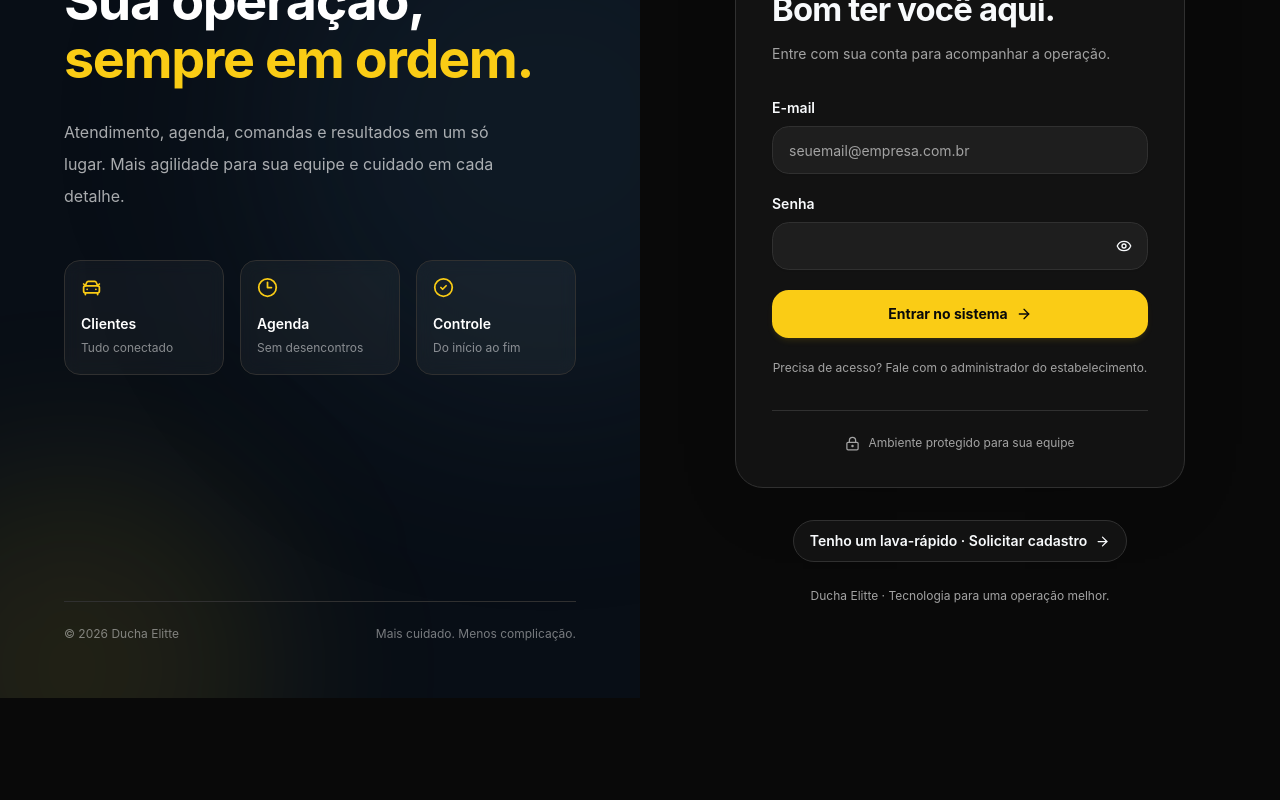
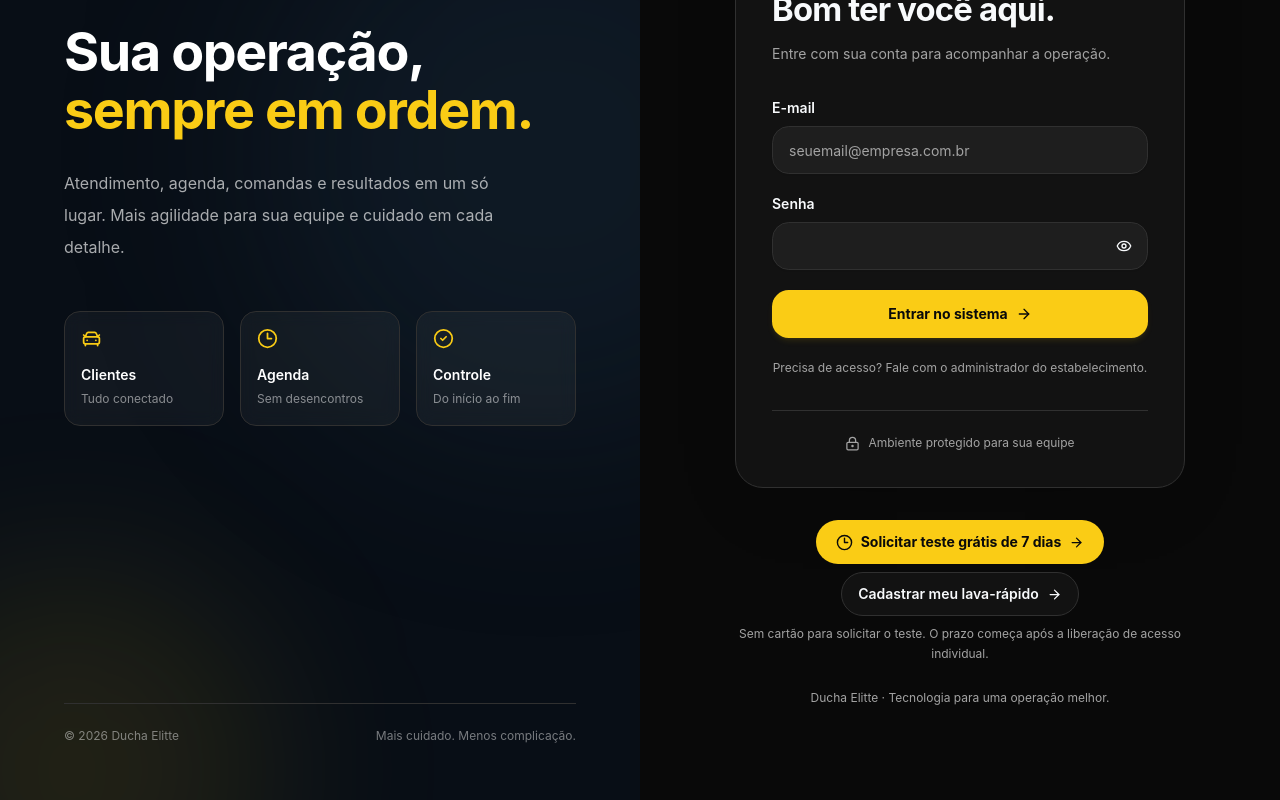
Before and after one commit to Raphaeljdk/aquaflow-gestao, a Next.js app: page /login in a window 1280 px wide. Shown: the part 442-1242 px from the top of the page. Before the commit the page ends 1140 px from the top, so only its background shows below. Built offline with nearby package versions, Linux system fonts and the light colour scheme; no server answers; the database is empty.

Commit message:
feat(trial): botao teste gratis 7 dias no login

```diff
--- a/src/components/login.tsx
+++ b/src/components/login.tsx
@@ -196,11 +196,17 @@ export function Login() {
               <MessageCircle size={17}/> Agendar em um lava-rápido parceiro <ArrowRight size={15}/>
             </Link>
             )}
-            <div className="mt-3">
-              <Link href="/cadastrar-lava-rapido" className="inline-flex items-center justify-center gap-2 rounded-full border border-border bg-card px-4 py-2.5 text-sm font-semibold text-foreground transition hover:bg-muted">
-                Tenho um lava-rápido · Solicitar cadastro <ArrowRight size={15}/>
+            <div className="mt-3 flex flex-wrap items-center justify-center gap-2">
+              <Link href="/cadastrar-lava-rapido?modalidade=teste"
+                className="inline-flex min-h-11 items-center justify-center gap-2 rounded-full bg-primary px-5 py-2.5 text-sm font-bold text-primary-foreground transition hover:opacity-90">
+                <Clock3 size={17}/> Solicitar teste grátis de 7 dias <ArrowRight size={15}/>
+              </Link>
+              <Link href="/cadastrar-lava-rapido?modalidade=contratacao"
+                className="inline-flex min-h-11 items-center justify-center gap-2 rounded-full border border-border bg-card px-4 py-2.5 text-sm font-semibold text-foreground transition hover:bg-muted">
+                Cadastrar meu lava-rápido <ArrowRight size={15}/>
               </Link>
             </div>
+            <p className="mt-2 text-xs leading-5 text-muted-foreground">Sem cartão para solicitar o teste. O prazo começa após a liberação de acesso individual.</p>
           </div>
           <p className="mt-6 text-center text-xs leading-5 text-muted-foreground">{companyName} · Tecnologia para uma operação melhor.</p>
         </div>
```
